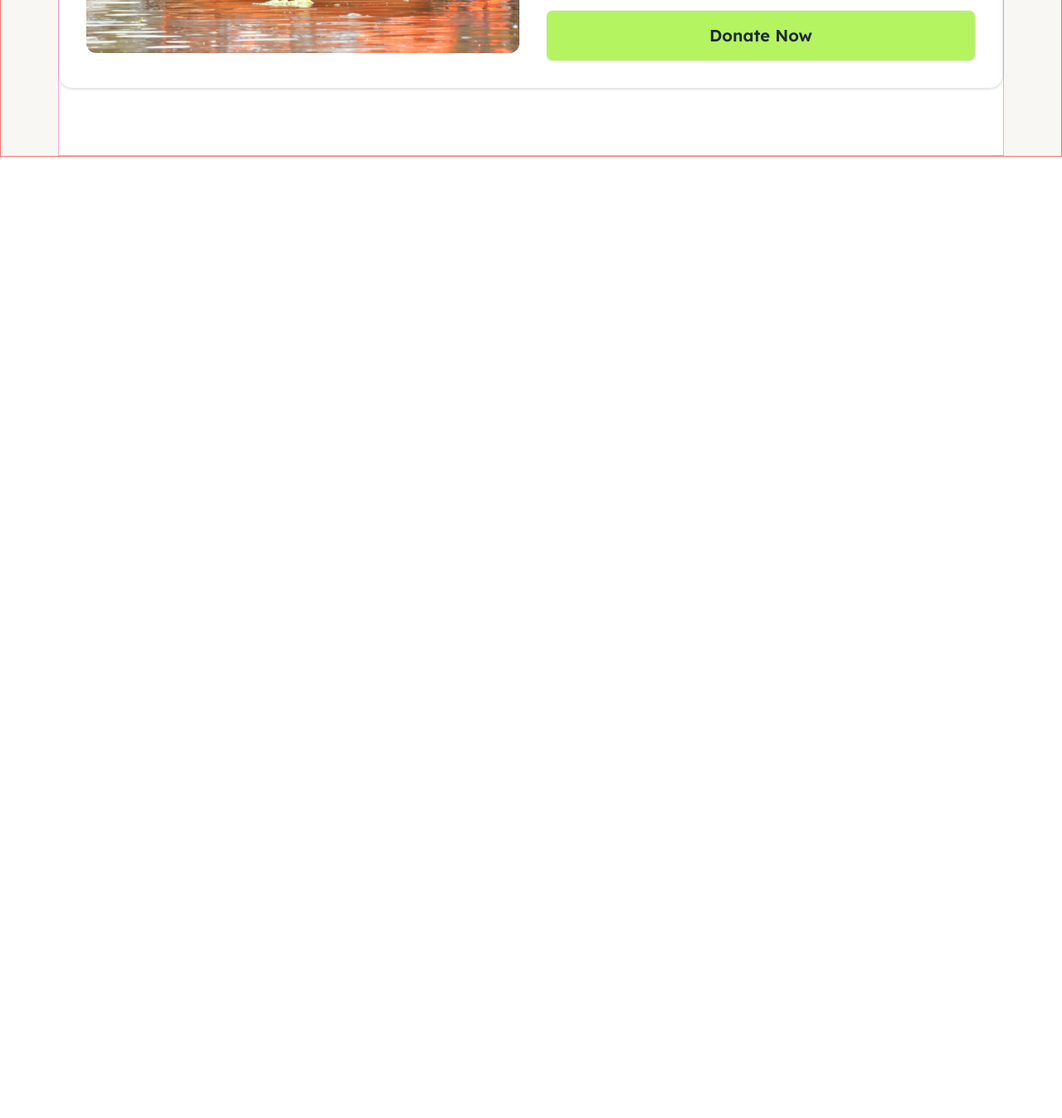
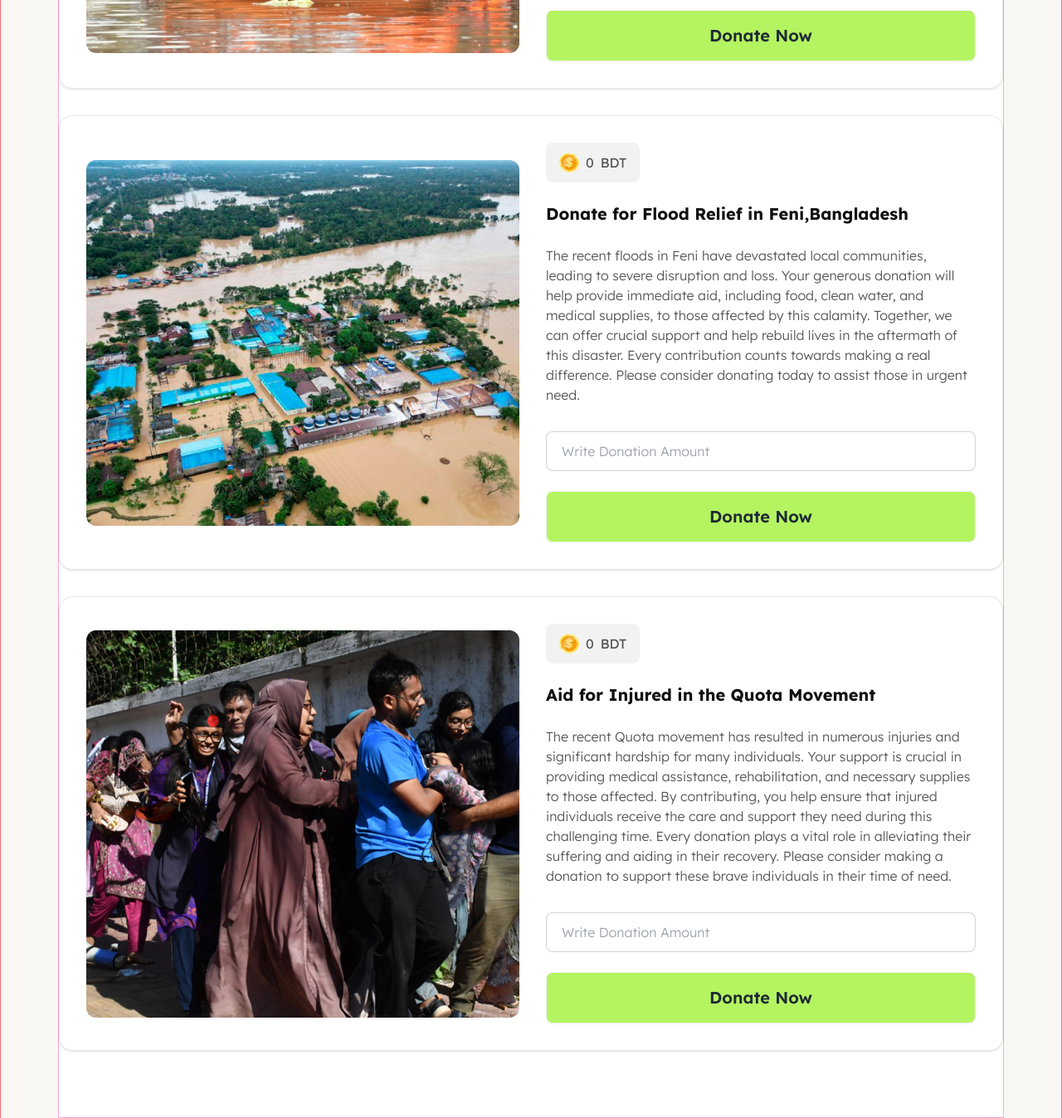
Before and after one commit to yasinarafat39/web_day75_Assignment_05, a plain HTML site: page index.html in a window 1280 px wide. Shown: the part 700-2048 px from the top of the page at 83% size. Before the commit the page ends 889 px from the top, so only its background shows below. Drawn offline with nearby package versions, Linux system fonts and the light colour scheme.

Commit message:
all cards design done

```diff
--- a/index.html
+++ b/index.html
@@ -70,6 +70,8 @@
       </div>
 
       <!-- dontaion cards -->
+      <section>
+        <!-- card 1 -->
         <div class="card card-side shadow border">
           <figure class="min-w-1/2">
             <img
@@ -92,6 +94,61 @@
             </div>
           </div>
         </div>
+        <!-- card 2 -->
+        <div class="card card-side shadow border mt-8">
+          <figure class="min-w-1/2">
+            <img
+            class="rounded-xl p-8 pr-0"
+              src="./assets/feni.png"
+              alt="noakhali" />
+          </figure>
+          <div class="card-body w-1/2">
+            <button class="bg-btnSecondary flex rounded-lg gap-2 h-auto py-3 px-4" style="max-width: max-content;">
+              <img src="./assets/coin.png" alt="coin" class="w-6 h-6">
+              <span class="opacity-70">0</span>
+              <span class="opacity-70">BDT</span>
+            </button>
+            <h2 class="card-title font-bold text-xl my-4">Donate for Flood Relief in Feni,Bangladesh</h2>
+            <p class="font-light opacity-70">The recent floods in Feni have devastated local communities, leading to severe disruption and loss. Your generous donation will help provide immediate aid, including food, clean water, and medical supplies, to those affected by this calamity. Together, we can offer crucial support and help rebuild lives in the aftermath of this disaster. Every contribution counts towards making a real difference. Please consider donating today to assist those in urgent need.
+            </p>
+            <input type="number" placeholder="Write Donation Amount" class="input input-bordered w-full  p-[18px] mb-4 mt-6 placeholder:font-light" />
+            <div class="card-actions">
+              <button class="btn py-4 px-8 bg-primary hover:bg-primary font-semibold text-xl h-auto w-full">Donate Now</button>
+            </div>
+          </div>
+        </div>
+        <!-- card 3 -->
+        <div class="card card-side shadow border mt-8">
+          <figure class="min-w-1/2">
+            <img
+            class="rounded-xl p-8 pr-0"
+              src="./assets/quota-protest.png"
+              alt="noakhali" />
+          </figure>
+          <div class="card-body w-1/2">
+            <button class="bg-btnSecondary flex rounded-lg gap-2 h-auto py-3 px-4" style="max-width: max-content;">
+              <img src="./assets/coin.png" alt="coin" class="w-6 h-6">
+              <span class="opacity-70">0</span>
+              <span class="opacity-70">BDT</span>
+            </button>
+            <h2 class="card-title font-bold text-xl my-4">Aid for Injured in the Quota Movement</h2>
+            <p class="font-light opacity-70">The recent Quota movement has resulted in numerous injuries and significant hardship for many individuals. Your support is crucial in providing medical assistance, rehabilitation, and necessary supplies to those affected. By contributing, you help ensure that injured individuals receive the care and support they need during this challenging time. Every donation plays a vital role in alleviating their suffering and aiding in their recovery. Please consider making a donation to support these brave individuals in their time of need.
+            </p>
+            <input type="number" placeholder="Write Donation Amount" class="input input-bordered w-full  p-[18px] mb-4 mt-6 placeholder:font-light" />
+            <div class="card-actions">
+              <button class="btn py-4 px-8 bg-primary hover:bg-primary font-semibold text-xl h-auto w-full">Donate Now</button>
+            </div>
+          </div>
+        </div>
+      </section>
+
+
+
+
+
+
+
+
     </main>
 
     <script src="./Js/app.js"></script>
```
Lines whose indentation alone changed are shown as unchanged.
